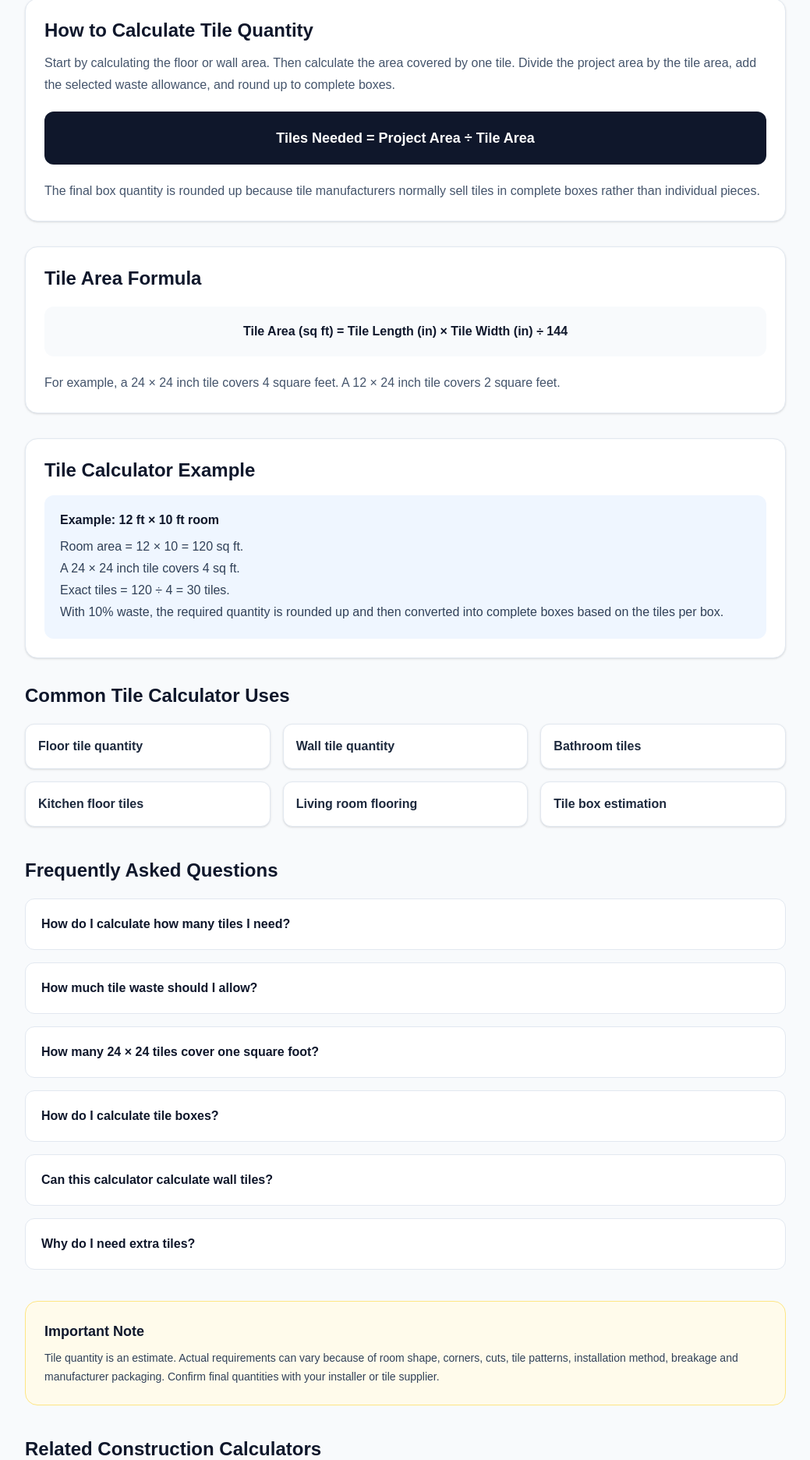
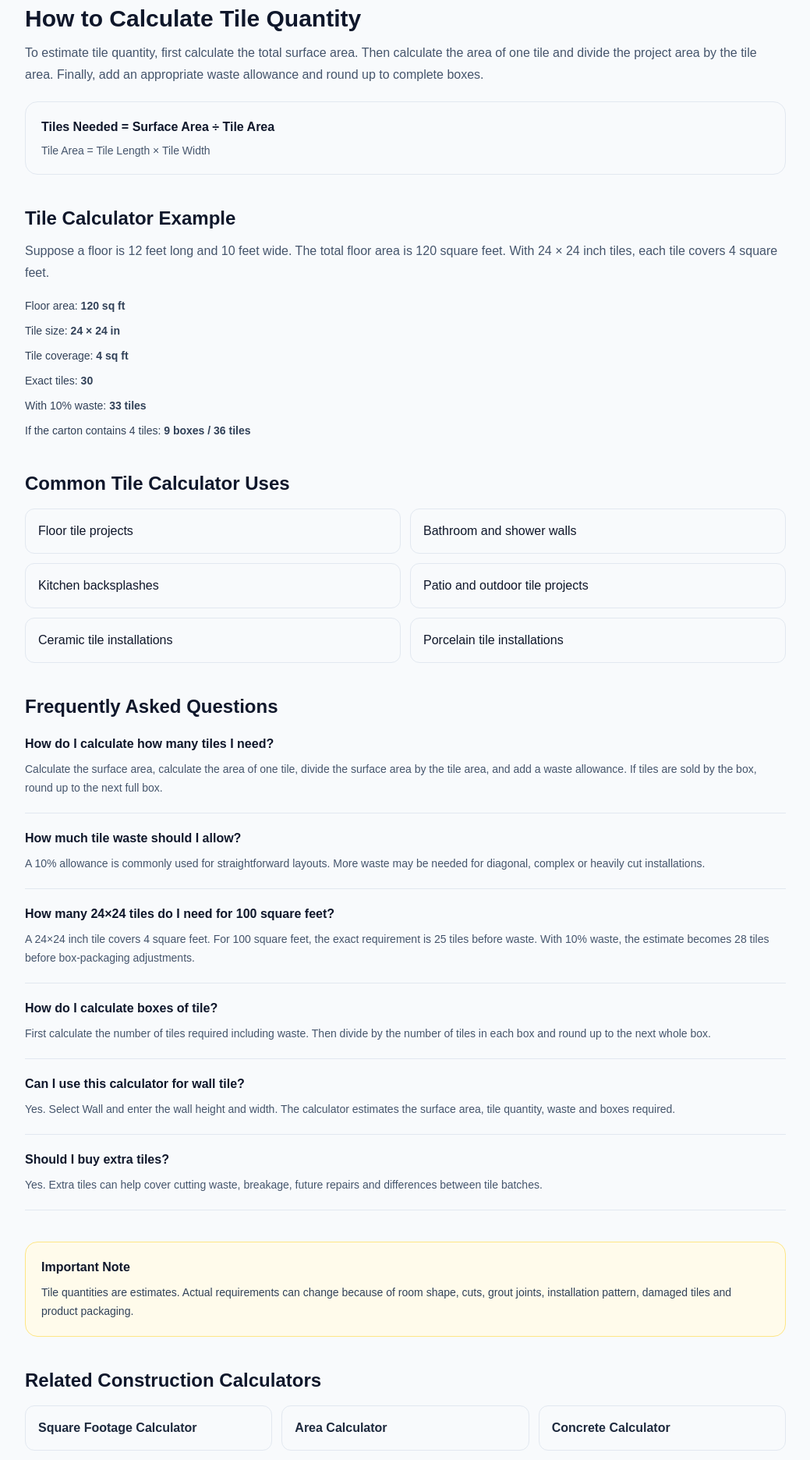
Before and after one commit to km7max-cmd/cornerspan, a Next.js app: page /calculators/tile in a window 1280 px wide. Shown: the part 2209-4081 px from the top of the page at 78% size, without its empty margins (120-1159 px from the left). Built offline with nearby package versions, Linux system fonts and the light colour scheme.

Commit message:
Refine Tile Calculator page metadata and FAQs
Updated metadata and FAQs for the Tile Calculator page to improve clarity and accuracy. Adjusted descriptions, keywords, and example calculations.

```diff
--- a/app/calculators/tile/page.tsx
+++ b/app/calculators/tile/page.tsx
@@ -4,7 +4,7 @@ import TileCalculator from "./TileCalculator";
 export const metadata: Metadata = {
   title: "Tile Calculator | Tiles & Boxes Needed",
   description:
-    "Free tile calculator to calculate tiles, boxes, coverage, waste and estimated tile cost for floors and walls.",
+    "Free tile calculator to estimate how many tiles and boxes you need for floors and walls. Calculate tile quantity, waste, coverage and material cost.",
   keywords: [
     "tile calculator",
     "tile quantity calculator",
@@ -15,60 +15,89 @@ export const metadata: Metadata = {
     "tile box calculator",
     "tiles per box calculator",
     "tile waste calculator",
-    "flooring calculator",
+    "flooring tile calculator",
     "ceramic tile calculator",
     "porcelain tile calculator",
     "tile cost calculator",
+    "bathroom tile calculator",
+    "shower tile calculator",
+    "kitchen tile calculator",
+    "patio tile calculator",
+    "tile coverage calculator",
+    "square footage tile calculator",
   ],
   alternates: {
-    canonical: "https://www.cornerspan.com/calculators/tile",
+    canonical:
+      "https://www.cornerspan.com/calculators/tile",
   },
   openGraph: {
-    title: "Tile Calculator | Tiles & Boxes Needed",
+    title:
+      "Tile Calculator | Tiles & Boxes Needed",
     description:
-      "Calculate the number of tiles, boxes, coverage, waste and estimated tile cost for your project.",
-    url: "https://www.cornerspan.com/calculators/tile",
+      "Calculate tile quantity, boxes, waste, coverage and material cost for floors and walls.",
+    url:
+      "https://www.cornerspan.com/calculators/tile",
     siteName: "CornerSpan",
     type: "website",
+    images: [
+      {
+        url:
+          "https://www.cornerspan.com/cornerspan-tile-calculator-hero.webp",
+        width: 1774,
+        height: 887,
+        alt:
+          "CornerSpan Tile Calculator",
+      },
+    ],
   },
   twitter: {
     card: "summary_large_image",
-    title: "Tile Calculator | Tiles & Boxes Needed",
+    title:
+      "Tile Calculator | Tiles & Boxes Needed",
     description:
-      "Calculate tiles, boxes, waste and tile cost for floors and walls.",
+      "Calculate tiles, boxes, waste, coverage and material cost for floor and wall tile projects.",
+    images: [
+      "https://www.cornerspan.com/cornerspan-tile-calculator-hero.webp",
+    ],
   },
 };
 
 const faqs = [
   {
-    question: "How do I calculate how many tiles I need?",
+    question:
+      "How do I calculate how many tiles I need?",
     answer:
-      "Calculate the room area, calculate the area of one tile, divide the room area by the tile area, then add an appropriate waste allowance. Because tiles are sold in boxes, round the final quantity up to complete boxes.",
+      "Calculate the surface area, calculate the area of one tile, divide the surface area by the tile area, and add a waste allowance. If tiles are sold by the box, round up to the next full box.",
   },
   {
-    question: "How much tile waste should I allow?",
+    question:
+      "How much tile waste should I allow?",
     answer:
-      "A simple layout may need less waste, while diagonal layouts, many corners, patterns and complex cuts can require more. The calculator lets you choose 0%, 5%, 10% or 15% rather than forcing one fixed percentage.",
+      "A 10% allowance is commonly used for straightforward layouts. More waste may be needed for diagonal, complex or heavily cut installations.",
   },
   {
-    question: "How many 24 × 24 tiles cover one square foot?",
+    question:
+      "How many 24×24 tiles do I need for 100 square feet?",
     answer:
-      "A 24 × 24 inch tile covers 4 square feet, so one tile covers one-fourth of a square foot.",
+      "A 24×24 inch tile covers 4 square feet. For 100 square feet, the exact requirement is 25 tiles before waste. With 10% waste, the estimate becomes 28 tiles before box-packaging adjustments.",
   },
   {
-    question: "How do I calculate tile boxes?",
+    question:
+      "How do I calculate boxes of tile?",
     answer:
-      "First calculate the number of tiles required, including waste. Then divide that quantity by the number of tiles in one box and round up to the next whole box.",
+      "First calculate the number of tiles required including waste. Then divide by the number of tiles in each box and round up to the next whole box.",
   },
   {
-    question: "Can this calculator calculate wall tiles?",
+    question:
+      "Can I use this calculator for wall tile?",
     answer:
-      "Yes. Enter the wall length and wall height as the room dimensions, then enter the tile dimensions. The same area-based calculation can be used for wall tiling.",
+      "Yes. Select Wall and enter the wall height and width. The calculator estimates the surface area, tile quantity, waste and boxes required.",
   },
   {
-    question: "Why do I need extra tiles?",
+    question:
+      "Should I buy extra tiles?",
     answer:
-      "Extra tiles account for cutting, breakage, pattern matching and future repairs. The required allowance depends on the project layout and installation method.",
+      "Yes. Extra tiles can help cover cutting waste, breakage, future repairs and differences between tile batches.",
   },
 ];
 
@@ -78,97 +107,101 @@ export default function TileCalculatorPage() {
       <TileCalculator />
 
       <main className="mx-auto max-w-5xl px-4 pb-12 sm:px-6">
-        <section className="mt-10 rounded-2xl border border-slate-200 bg-white p-6 shadow-sm">
-          <h2 className="text-2xl font-bold text-slate-900">
+
+        <section className="mt-12">
+          <h2 className="text-2xl font-bold text-slate-900 sm:text-3xl">
             How to Calculate Tile Quantity
           </h2>
 
           <p className="mt-3 leading-7 text-slate-600">
-            Start by calculating the floor or wall area. Then calculate the
-            area covered by one tile. Divide the project area by the tile
-            area, add the selected waste allowance, and round up to complete
-            boxes.
+            To estimate tile quantity, first calculate the
+            total surface area. Then calculate the area of
+            one tile and divide the project area by the tile
+            area. Finally, add an appropriate waste allowance
+            and round up to complete boxes.
           </p>
 
-          <div className="my-5 rounded-xl bg-slate-900 p-5 text-center text-lg font-bold text-white">
-            Tiles Needed = Project Area ÷ Tile Area
+          <div className="mt-5 rounded-2xl border border-slate-200 bg-slate-50 p-5">
+            <p className="font-semibold text-slate-900">
+              Tiles Needed = Surface Area ÷ Tile Area
+            </p>
+
+            <p className="mt-2 text-sm text-slate-600">
+              Tile Area = Tile Length × Tile Width
+            </p>
           </div>
-
-          <p className="leading-7 text-slate-600">
-            The final box quantity is rounded up because tile manufacturers
-            normally sell tiles in complete boxes rather than individual
-            pieces.
-          </p>
         </section>
 
-        <section className="mt-8 rounded-2xl border border-slate-200 bg-white p-6 shadow-sm">
-          <h2 className="text-2xl font-bold text-slate-900">
-            Tile Area Formula
-          </h2>
-
-          <div className="my-5 rounded-xl bg-slate-50 p-5 text-center font-bold text-slate-900">
-            Tile Area (sq ft) = Tile Length (in) × Tile Width (in) ÷ 144
-          </div>
-
-          <p className="leading-7 text-slate-600">
-            For example, a 24 × 24 inch tile covers 4 square feet. A 12 × 24
-            inch tile covers 2 square feet.
-          </p>
-        </section>
-
-        <section className="mt-8 rounded-2xl border border-slate-200 bg-white p-6 shadow-sm">
+        <section className="mt-10">
           <h2 className="text-2xl font-bold text-slate-900">
             Tile Calculator Example
           </h2>
 
-          <div className="mt-4 rounded-xl bg-blue-50 p-5">
-            <h3 className="font-bold text-slate-900">
-              Example: 12 ft × 10 ft room
-            </h3>
+          <p className="mt-3 leading-7 text-slate-600">
+            Suppose a floor is 12 feet long and 10 feet
+            wide. The total floor area is 120 square feet.
+            With 24 × 24 inch tiles, each tile covers
+            4 square feet.
+          </p>
 
-            <p className="mt-2 leading-7 text-slate-700">
-              Room area = 12 × 10 = 120 sq ft.
+          <div className="mt-4 space-y-2 text-sm leading-6 text-slate-700">
+            <p>
+              Floor area: <strong>120 sq ft</strong>
             </p>
 
-            <p className="leading-7 text-slate-700">
-              A 24 × 24 inch tile covers 4 sq ft.
+            <p>
+              Tile size: <strong>24 × 24 in</strong>
             </p>
 
-            <p className="leading-7 text-slate-700">
-              Exact tiles = 120 ÷ 4 = 30 tiles.
+            <p>
+              Tile coverage: <strong>4 sq ft</strong>
             </p>
 
-            <p className="leading-7 text-slate-700">
-              With 10% waste, the required quantity is rounded up and then
-              converted into complete boxes based on the tiles per box.
+            <p>
+              Exact tiles: <strong>30</strong>
+            </p>
+
+            <p>
+              With 10% waste: <strong>33 tiles</strong>
+            </p>
+
+            <p>
+              If the carton contains 4 tiles:
+              <strong> 9 boxes / 36 tiles</strong>
             </p>
           </div>
         </section>
 
-        <section className="mt-8">
+        <section className="mt-10">
           <h2 className="text-2xl font-bold text-slate-900">
             Common Tile Calculator Uses
           </h2>
 
-          <div className="mt-5 grid gap-4 sm:grid-cols-2 lg:grid-cols-3">
-            {[
-              "Floor tile quantity",
-              "Wall tile quantity",
-              "Bathroom tiles",
-              "Kitchen floor tiles",
-              "Living room flooring",
-              "Tile box estimation",
-            ].map((item) => (
-              <div
-                key={item}
-                className="rounded-xl border border-slate-200 bg-white p-4 shadow-sm"
-              >
-                <p className="font-semibold text-slate-800">
-                  {item}
-                </p>
-              </div>
-            ))}
-          </div>
+          <ul className="mt-4 grid gap-3 sm:grid-cols-2">
+            <li className="rounded-xl border border-slate-200 p-4">
+              Floor tile projects
+            </li>
+
+            <li className="rounded-xl border border-slate-200 p-4">
+              Bathroom and shower walls
+            </li>
+
+            <li className="rounded-xl border border-slate-200 p-4">
+              Kitchen backsplashes
+            </li>
+
+            <li className="rounded-xl border border-slate-200 p-4">
+              Patio and outdoor tile projects
+            </li>
+
+            <li className="rounded-xl border border-slate-200 p-4">
+              Ceramic tile installations
+            </li>
+
+            <li className="rounded-xl border border-slate-200 p-4">
+              Porcelain tile installations
+            </li>
+          </ul>
         </section>
 
         <section className="mt-10">
@@ -176,34 +209,34 @@ export default function TileCalculatorPage() {
             Frequently Asked Questions
           </h2>
 
-          <div className="mt-5 space-y-4">
+          <div className="mt-5 space-y-5">
             {faqs.map((faq) => (
-              <details
+              <div
                 key={faq.question}
-                className="rounded-xl border border-slate-200 bg-white p-5"
+                className="border-b border-slate-200 pb-5"
               >
-                <summary className="cursor-pointer list-none pr-5 font-semibold text-slate-900">
+                <h3 className="font-bold text-slate-900">
                   {faq.question}
-                </summary>
+                </h3>
 
-                <p className="mt-3 leading-7 text-slate-600">
+                <p className="mt-2 text-sm leading-6 text-slate-600">
                   {faq.answer}
                 </p>
-              </details>
+              </div>
             ))}
           </div>
         </section>
 
-        <section className="mt-10 rounded-2xl border border-amber-200 bg-amber-50 p-6">
-          <h2 className="text-lg font-bold text-slate-900">
+        <section className="mt-10 rounded-2xl border border-amber-200 bg-amber-50 p-5">
+          <h2 className="font-bold text-slate-900">
             Important Note
           </h2>
 
           <p className="mt-2 text-sm leading-6 text-slate-700">
-            Tile quantity is an estimate. Actual requirements can vary because
-            of room shape, corners, cuts, tile patterns, installation method,
-            breakage and manufacturer packaging. Confirm final quantities with
-            your installer or tile supplier.
+            Tile quantities are estimates. Actual requirements
+            can change because of room shape, cuts, grout
+            joints, installation pattern, damaged tiles and
+            product packaging.
           </p>
         </section>
 
@@ -212,50 +245,51 @@ export default function TileCalculatorPage() {
             Related Construction Calculators
           </h2>
 
-          <div className="mt-5 grid gap-3 sm:grid-cols-2 lg:grid-cols-3">
+          <div className="mt-4 grid gap-3 sm:grid-cols-2 lg:grid-cols-3">
             <a
-              href="/calculators/area"
-              className="rounded-xl border border-slate-200 bg-white p-4 font-semibold text-blue-600 hover:underline"
+              href="/calculators/square-footage"
+              className="rounded-xl border border-slate-200 p-4 font-semibold text-slate-800 hover:border-blue-400 hover:text-blue-600"
             >
-              Area Calculator →
+              Square Footage Calculator
             </a>
 
             <a
-              href="/calculators/square-footage"
-              className="rounded-xl border border-slate-200 bg-white p-4 font-semibold text-blue-600 hover:underline"
+              href="/calculators/area"
+              className="rounded-xl border border-slate-200 p-4 font-semibold text-slate-800 hover:border-blue-400 hover:text-blue-600"
             >
-              Square Footage Calculator →
+              Area Calculator
+            </a>
+
+            <a
+              href="/calculators/concrete"
+              className="rounded-xl border border-slate-200 p-4 font-semibold text-slate-800 hover:border-blue-400 hover:text-blue-600"
+            >
+              Concrete Calculator
             </a>
 
             <a
               href="/calculators/paint"
-              className="rounded-xl border border-slate-200 bg-white p-4 font-semibold text-blue-600 hover:underline"
+              className="rounded-xl border border-slate-200 p-4 font-semibold text-slate-800 hover:border-blue-400 hover:text-blue-600"
             >
-              Paint Calculator →
-            </a>
-
-            <a
-              href="/calculators/concrete"
-              className="rounded-xl border border-slate-200 bg-white p-4 font-semibold text-blue-600 hover:underline"
-            >
-              Concrete Calculator →
+              Paint Calculator
             </a>
 
             <a
               href="/calculators/paver"
-              className="rounded-xl border border-slate-200 bg-white p-4 font-semibold text-blue-600 hover:underline"
+              className="rounded-xl border border-slate-200 p-4 font-semibold text-slate-800 hover:border-blue-400 hover:text-blue-600"
             >
-              Paver Calculator →
+              Paver Calculator
             </a>
 
             <a
               href="/calculators/fence"
-              className="rounded-xl border border-slate-200 bg-white p-4 font-semibold text-blue-600 hover:underline"
+              className="rounded-xl border border-slate-200 p-4 font-semibold text-slate-800 hover:border-blue-400 hover:text-blue-600"
             >
-              Fence Calculator →
+              Fence Calculator
             </a>
           </div>
         </section>
+
       </main>
     </>
   );
```
